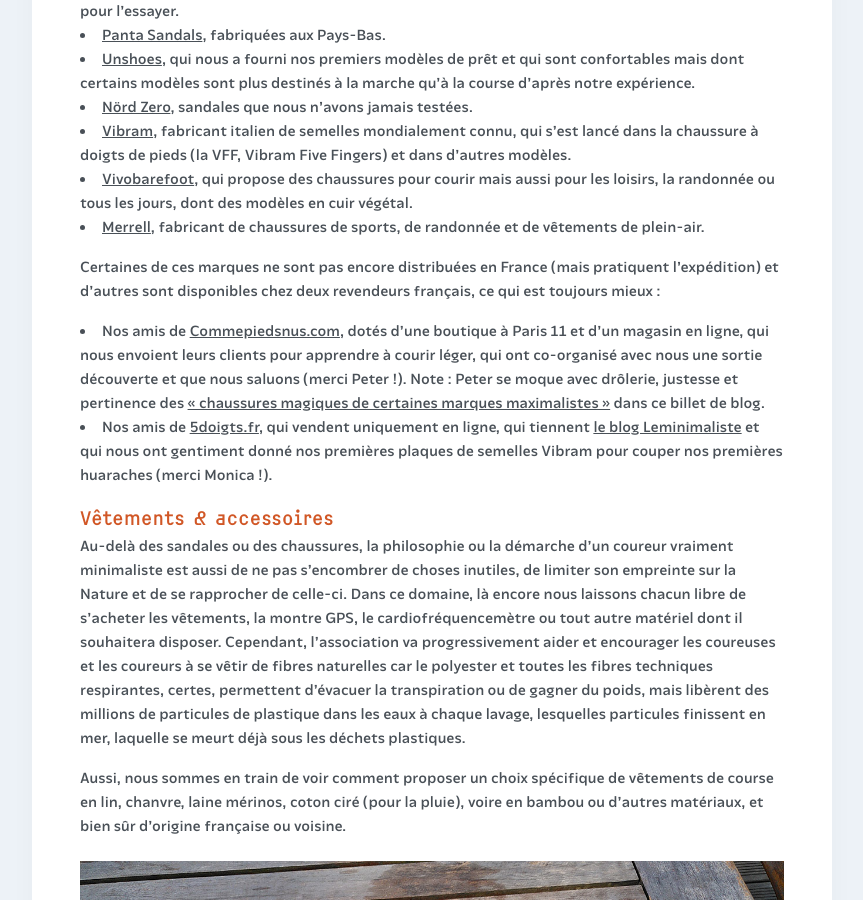
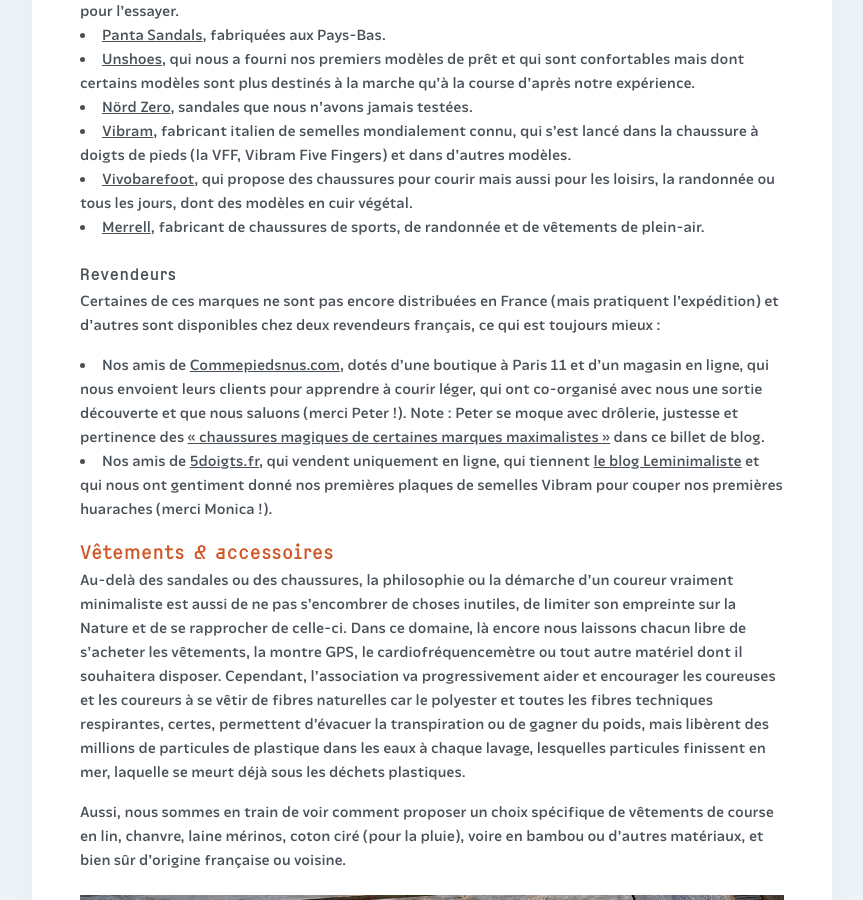
Before and after one commit to courirpaleo/courirpaleo.github.io, a Jekyll site: the page built from _pages/ressources.md, in a window 1280 px wide and 900 px high, scrolled down 9224 px. Shown: the whole window, without its empty margins (208-1071 px from the left). Built offline with Jekyll 4.4.1, drawn with Linux system fonts in a browser that asks for light colours; some web fonts are replaced.

Commit message:
Update ressources.md

```diff
--- a/_pages/ressources.md
+++ b/_pages/ressources.md
@@ -104,6 +104,7 @@
 - [Vivobarefoot](https://www.vivobarefoot.com/eu), qui propose des chaussures pour courir mais aussi pour les loisirs, la randonnée ou tous les jours, dont des modèles en cuir végétal.
 - [Merrell](https://www.merrell.com/FR/fr_FR/home), fabricant de chaussures de sports, de randonnée et de vêtements de plein-air.
 
+#### Revendeurs
 Certaines de ces marques ne sont pas encore distribuées en France (mais pratiquent l'expédition) et d'autres sont disponibles chez deux revendeurs français, ce qui est toujours mieux&nbsp;:
 - Nos amis de [Commepiedsnus.com](https://commepiedsnus.com/fr), dotés d'une boutique à Paris 11 et d'un magasin en ligne, qui nous envoient leurs clients pour apprendre à courir léger, qui ont co-organisé avec nous une sortie découverte et que nous saluons (merci Peter&nbsp;!). Note&nbsp;: Peter se moque avec drôlerie, justesse et pertinence des [«&nbsp;chaussures magiques de certaines marques maximalistes&nbsp;»](https://commepiedsnus.com/fr/blog/vive-les-chaussures-magiques-b9.html) dans ce billet de blog.
 - Nos amis de [5doigts.fr](https://5doigts.fr), qui vendent uniquement en ligne, qui tiennent [le blog Leminimaliste](https://leminimaliste.info) et qui nous ont gentiment donné nos premières plaques de semelles Vibram pour couper nos premières huaraches (merci Monica&nbsp;!).
```
